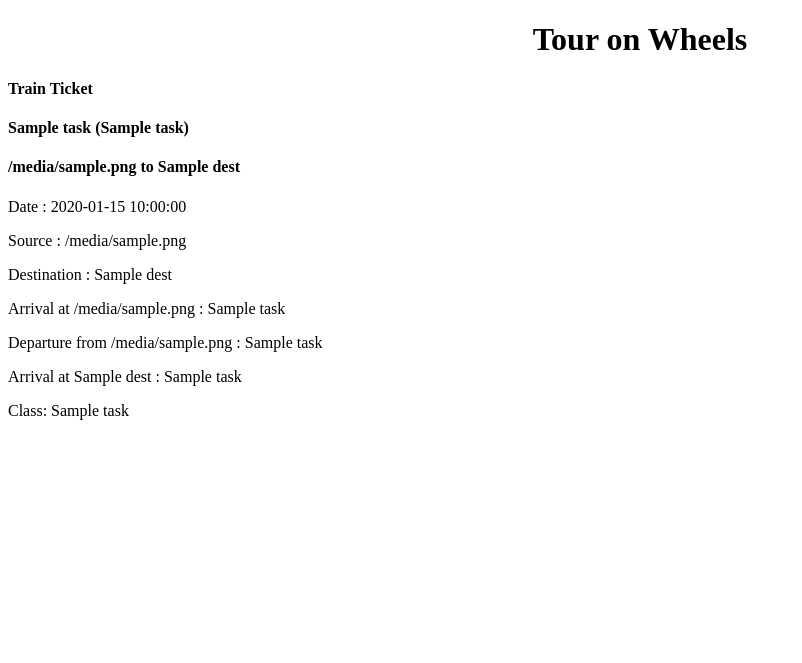
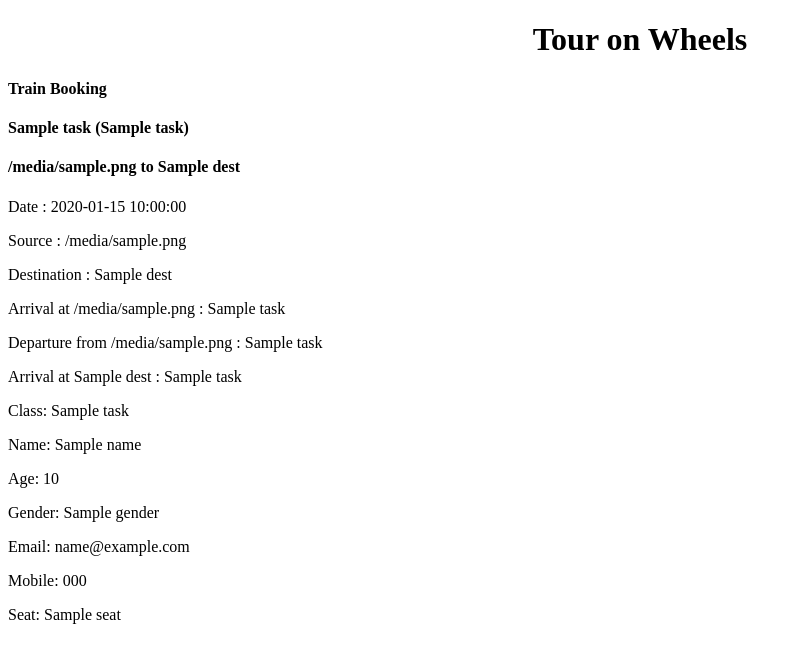
Before and after one commit to Tour-on-Wheels/Tour-on-Wheels, a Flask app: template templates/print.html in a window 1280 px wide. Shown: the top 663 px of the page, without its empty margins (0-802 px from the left). Run offline with Flask 2, Linux system fonts and the light colour scheme; the template is opened without the code that fills it: most values are stand-ins (such as "Sample title", 1, 10 or a date in 2020); some libraries are stand-ins or nearby versions.

Commit message:
update_print_dipen

```diff
--- a/app.py
+++ b/app.py
@@ -116,7 +116,7 @@ FROM schedules AS s1, \
 @app.route('/info/<string:src>/<string:dest>/<string:train_number>/<string:train_class>/<string:date>', methods=['POST', 'GET'])
 def details(src, dest, train_number, train_class, date):
     cursor.execute(f"SELECT s1.arrival AS arrival_src, s1.departure AS dept_src, s1.train_name, s1.train_number, s2.arrival AS arrival_dest, ts.class,ts.seats_available - COALESCE(pnr.count, 0) seats \
-        FROM schedules AS s1, \
+            FROM schedules AS s1, \
             schedules AS s2, \
             total_seats_available AS ts \
             LEFT JOIN \
--- a/templates/print.html
+++ b/templates/print.html
@@ -5,9 +5,9 @@
 {% endblock %}
 
 {% block body %}
-<div class="content2">
+    <div class="content1">
     <h1 style="text-align: center"> Tour on Wheels</h1>
-    <h4>Train Ticket</h4>
+    <h4>Train Booking</h4>
     <h4>{{tasks[2]}} ({{tasks[3]}})</h4>
     <h4>{{src}} to {{dest}}</h4>
     <p> Date : {{date}}</p>
@@ -17,6 +17,13 @@
     <p>Departure from {{src}} : {{tasks[1]}}</p>
     <p>Arrival at {{dest}} : {{tasks[4]}}</p>
     <p>Class: {{tasks[5]}}</p>
+
+    <p>Name: {{name}}</p>
+    <p>Age: {{age}}</p>
+    <p>Gender: {{gender}}</p>
+    <p>Email: {{email}}</p>
+    <p>Mobile: {{mobile}}</p>
+    <p>Seat: {{seat}}</p>
     </div>
 
-    {% endblock %}
+{% endblock %}
```
